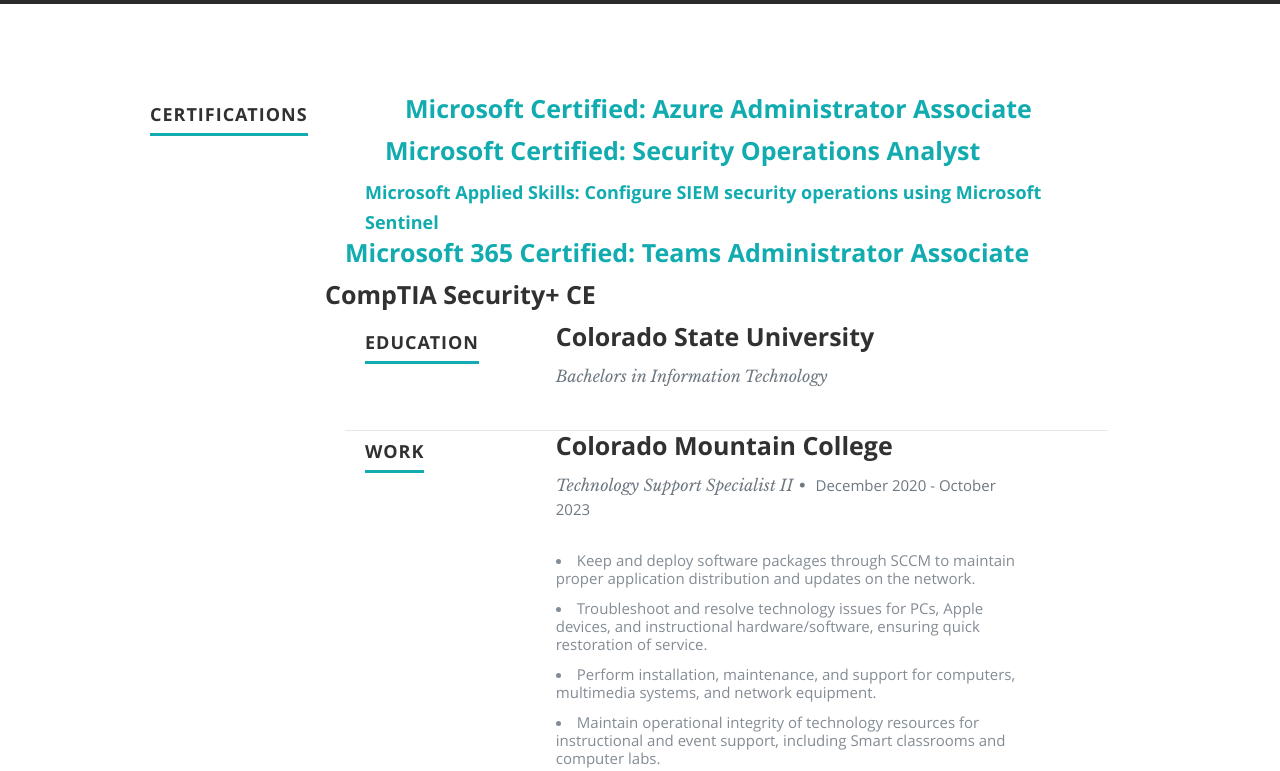
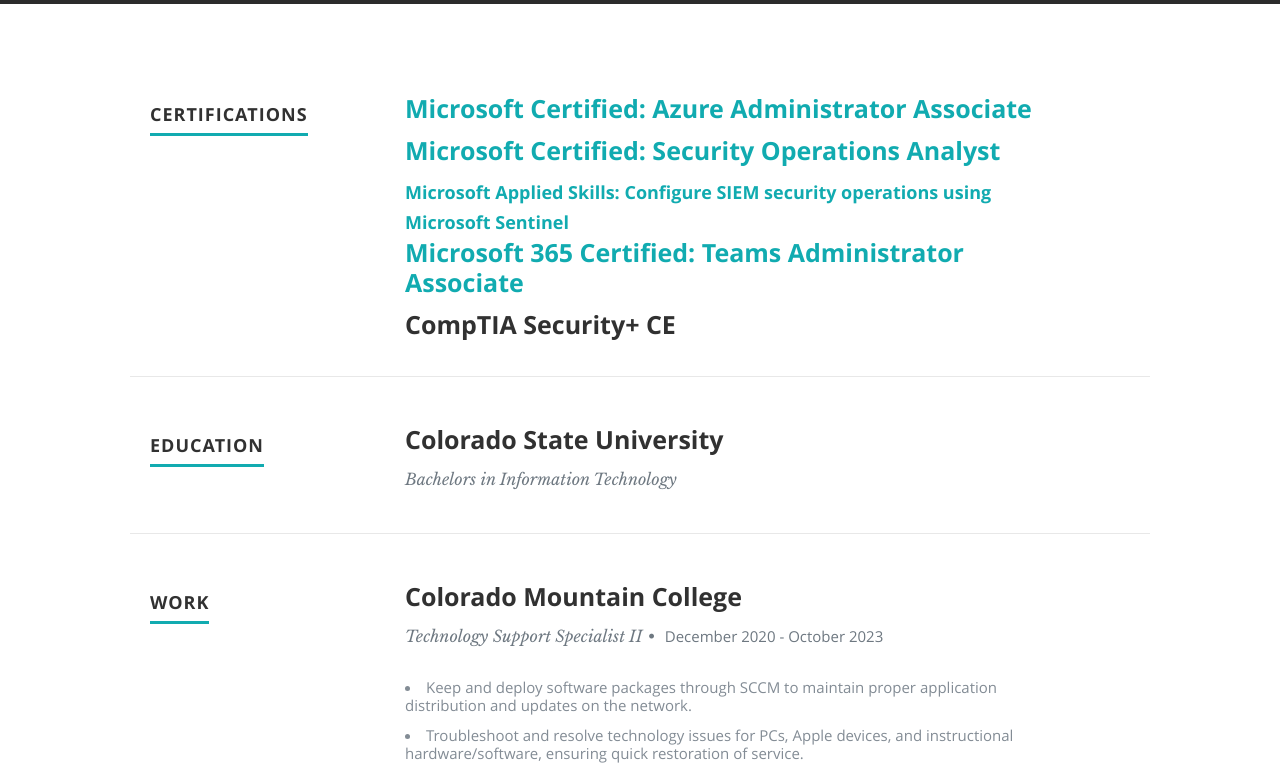
Before and after one commit to mrcodymichaelsmith/CSCRC, a plain HTML site: page frontend/index.html in a window 1280 px wide. Shown: the part 1120-1891 px from the top of the page. Drawn offline with nearby package versions, Linux system fonts and the light colour scheme; no server answers; a script that the page names is missing.

Commit message:
index.html

```diff
--- a/frontend/index.html
+++ b/frontend/index.html
@@ -112,59 +112,42 @@
 <!-- Certification
 ----------------------------------------------- -->
 <div class="row education">
-
    <div class="three columns header-col">
       <h1><span>Certifications</span></h1>
    </div>
-
    <div class="nine columns main-col">
-
       <div class="row item">
-
          <div class="twelve columns">
-
             <h3><a href="https://learn.microsoft.com/api/credentials/share/en-us/mrcodymichaelsmith/6C3A223B53C39BAB?sharingId=54051611CA6E2142">Microsoft Certified: Azure Administrator Associate</a></h3>
-
+         </div>
       </div> <!-- item end -->
 
       <div class="row item">
-
          <div class="twelve columns">
-
-                 <h3><span><a href="https://learn.microsoft.com/api/credentials/share/en-us/mrcodymichaelsmith/8E3C5BC4CDB03267?sharingId=54051611CA6E2142">Microsoft Certified: Security Operations Analyst</a></h3>
-
+            <h3><a href="https://learn.microsoft.com/api/credentials/share/en-us/mrcodymichaelsmith/8E3C5BC4CDB03267?sharingId=54051611CA6E2142">Microsoft Certified: Security Operations Analyst</a></h3>
+         </div>
       </div> <!-- item end -->
 
       <div class="row item">
-
          <div class="twelve columns">
-
             <h5><a href="https://learn.microsoft.com/api/credentials/share/en-us/mrcodymichaelsmith/F3F3F91F12D2CA25?sharingId=54051611CA6E2142">Microsoft Applied Skills: Configure SIEM security operations using Microsoft Sentinel</a></h5>
-
+         </div>
       </div> <!-- item end -->
 
       <div class="row item">
-
          <div class="twelve columns">
-
             <h3><a href="https://learn.microsoft.com/api/credentials/share/en-us/mrcodymichaelsmith/6C3A223B53C39BAB?sharingId=54051611CA6E2142">Microsoft 365 Certified: Teams Administrator Associate</a></h3>
-
+         </div>
       </div> <!-- item end -->
 
       <div class="row item">
-
          <div class="twelve columns">
-
             <h3>CompTIA Security+ CE</h3>
-
          </div>
-
-               <div data-iframe-width="150" data-iframe-height="270" data-share-badge-id="18b27663-7859-4e97-b617-afd216bc8cc8" data-share-badge-host="https://www.credly.com"></div><script async src="//cdn.credly.com/assets/utilities/embed.js"></script>
-
+         <div data-iframe-width="150" data-iframe-height="270" data-share-badge-id="18b27663-7859-4e97-b617-afd216bc8cc8" data-share-badge-host="https://www.credly.com"></div>
+         <script async src="//cdn.credly.com/assets/utilities/embed.js"></script>
       </div> <!-- item end -->
-
    </div> <!-- main-col end -->
-
 </div> <!-- End Certification -->
 
        <!-- Education
```
Lines whose indentation alone changed are shown as unchanged.
